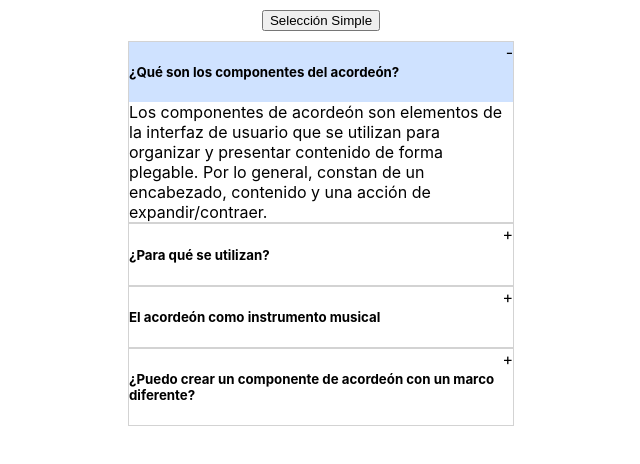
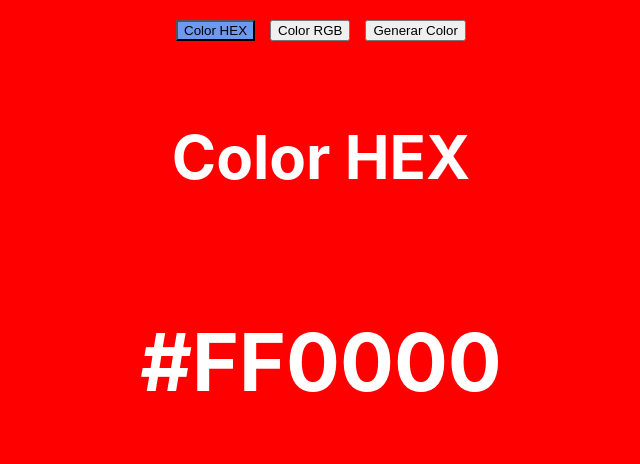
Before and after one commit to wlopera/react-projects, a React (Create React App) app: page / in a window 1280 px wide. Shown: the top 464 px of the page, without its empty margins (319-959 px from the left). Built offline with nearby package versions, Linux system fonts and the light colour scheme.

Commit message:
codigo r}color random

```diff
--- a/src/App.js
+++ b/src/App.js
@@ -1,8 +1,10 @@
-import { Accordion } from "./components/accordion";
+// import { Accordion } from "./components/accordion";
+import { RandomColor } from "./components/random-color";
 function App() {
   return (
-    <div className="App">
-      <Accordion />
+    <div>
+      {/* <Accordion /> */}
+      <RandomColor />
     </div>
   );
 }
--- /dev/null
+++ b/src/components/random-color/index.js
@@ -0,0 +1,94 @@
+import React, { useState } from "react";
+import "./styles.css";
+
+export const RandomColor = () => {
+  const [color, setColor] = useState("#FF0000");
+  const [typeColor, setTypeColor] = useState("HEX");
+  const [typeButton, setTypeButton] = useState("HEX");
+
+  const getRandom15 = () => {
+    return Math.floor(Math.random() * 16)
+      .toString(16)
+      .toUpperCase();
+  };
+
+  const getRandom255 = () => {
+    return Math.floor(Math.random() * 256);
+  };
+
+  const getColorHEX = () => {
+    let hex = "#";
+    for (let index = 0; index < 6; index++) {
+      hex += getRandom15();
+    }
+    return hex;
+  };
+
+  const getColorRGB = () => {
+    return `rgb(${getRandom255()},${getRandom255()},${getRandom255()})`;
+  };
+
+  const handleColorHex = () => {
+    setColor(getColorHEX());
+    setTypeColor("HEX");
+    setTypeButton("HEX");
+  };
+
+  const handleColorRGB = () => {
+    setColor(getColorRGB());
+    setTypeColor("RGB");
+    setTypeButton("RGB");
+  };
+
+  const getColorRandom = () => {
+    setTypeButton("RAN");
+    if (typeColor === "RGB") {
+      setColor(getColorRGB());
+    } else {
+      setColor(getColorHEX());
+    }
+  };
+
+  const divColor = {
+    backgroundColor: color,
+  };
+
+  return (
+    <div className="color-container" style={divColor}>
+      <div className="color-button-container">
+        <button
+          onClick={handleColorHex}
+          style={
+            typeButton === "HEX"
+              ? { backgroundColor: "#6d99f1" }
+              : { backgroundColor: "" }
+          }
+        >
+          Color HEX
+        </button>
+        <button
+          onClick={handleColorRGB}
+          style={
+            typeButton === "RGB"
+              ? { backgroundColor: "#6d99f1" }
+              : { backgroundColor: "" }
+          }
+        >
+          Color RGB
+        </button>
+        <button
+          onClick={getColorRandom}
+          style={
+            typeButton === "RAN"
+              ? { backgroundColor: "#6d99f1" }
+              : { backgroundColor: "" }
+          }
+        >
+          Generar Color
+        </button>
+      </div>
+      <div className="color-txt">{`Color ${typeColor}`}</div>
+      <div className="color-txt-color">{color}</div>
+    </div>
+  );
+};
--- /dev/null
+++ b/src/components/random-color/styles.css
@@ -0,0 +1,28 @@
+.color-container {
+    display: flex;
+    flex-direction: column;
+    justify-content:flex-start;
+    align-items: center;
+    width: 100vw;
+    height: 100vh;
+}
+
+.color-button-container{
+    margin: 20px;
+    display: flex;
+    gap: 15px;
+}
+
+.color-txt{
+    font-size: 60px;
+    font-weight: bold;
+    color: white;
+    margin: 60px;
+}
+
+.color-txt-color {
+    font-size: 80px;
+    font-weight: bold;
+    color: white;
+    margin: 60px;
+}
```
Also changed, not shown: 1 other file (tests, documents, lock files or other folders).
